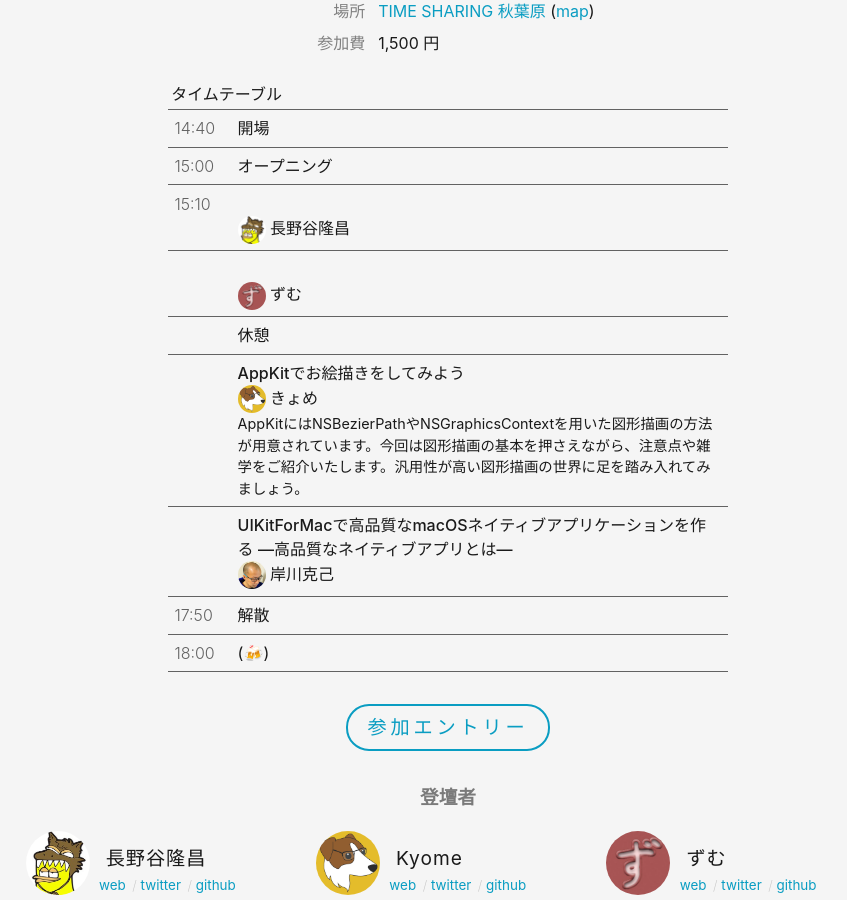
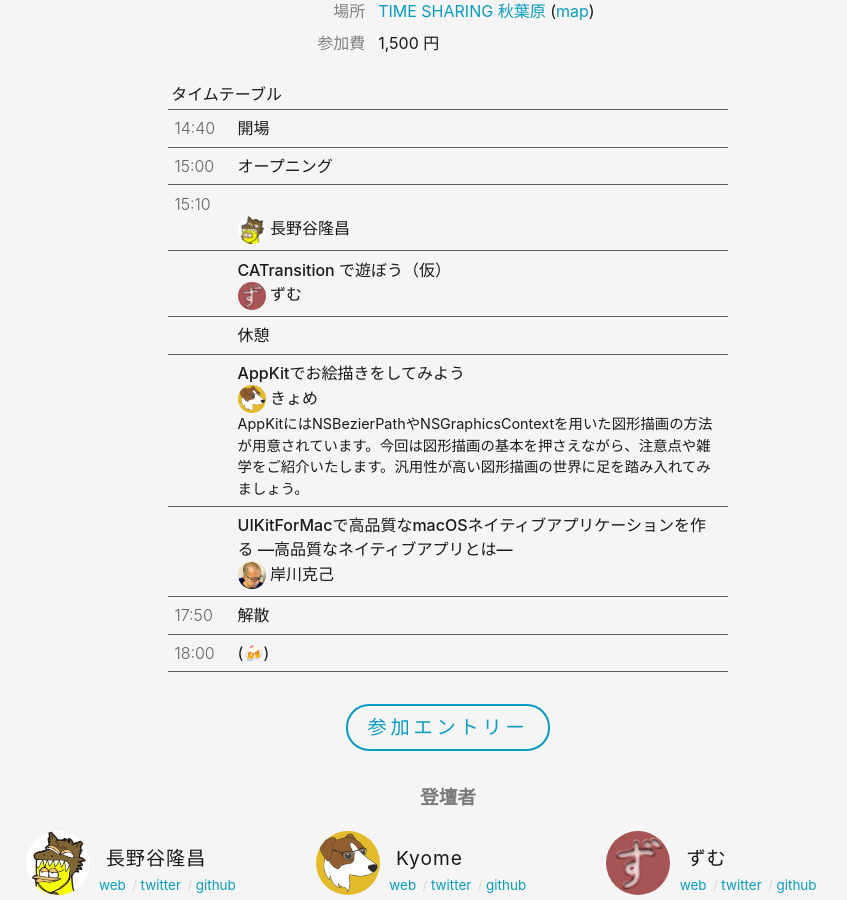
Before and after one commit to macOS-native/macos-native.github.io, a Jekyll site: the page built from index.md, in a window 1280 px wide and 900 px high, scrolled down 685 px. Shown: the whole window, without its empty margins (192-1039 px from the left). Built offline with Jekyll 4.4.1, drawn with Linux system fonts in a browser that asks for light colours.

Commit message:
Add title of zom-san's talk

```diff
--- a/_data/events.yml
+++ b/_data/events.yml
@@ -19,7 +19,7 @@ symposium_06:
         name: 長野谷隆昌
         avatar: piyomaru
     - time: ""
-      title: ""
+      title: "CATransition で遊ぼう（仮）"
       presenter:
         name: ずむ
         avatar: zumuya
```
